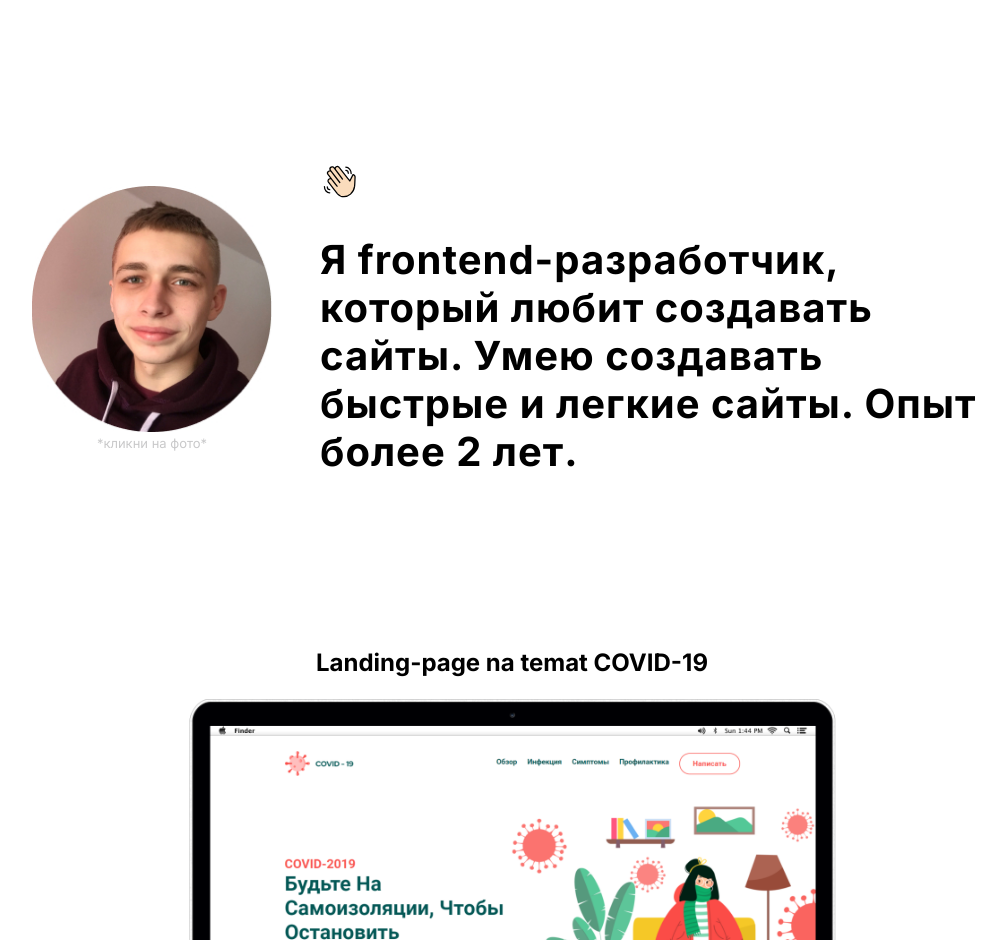
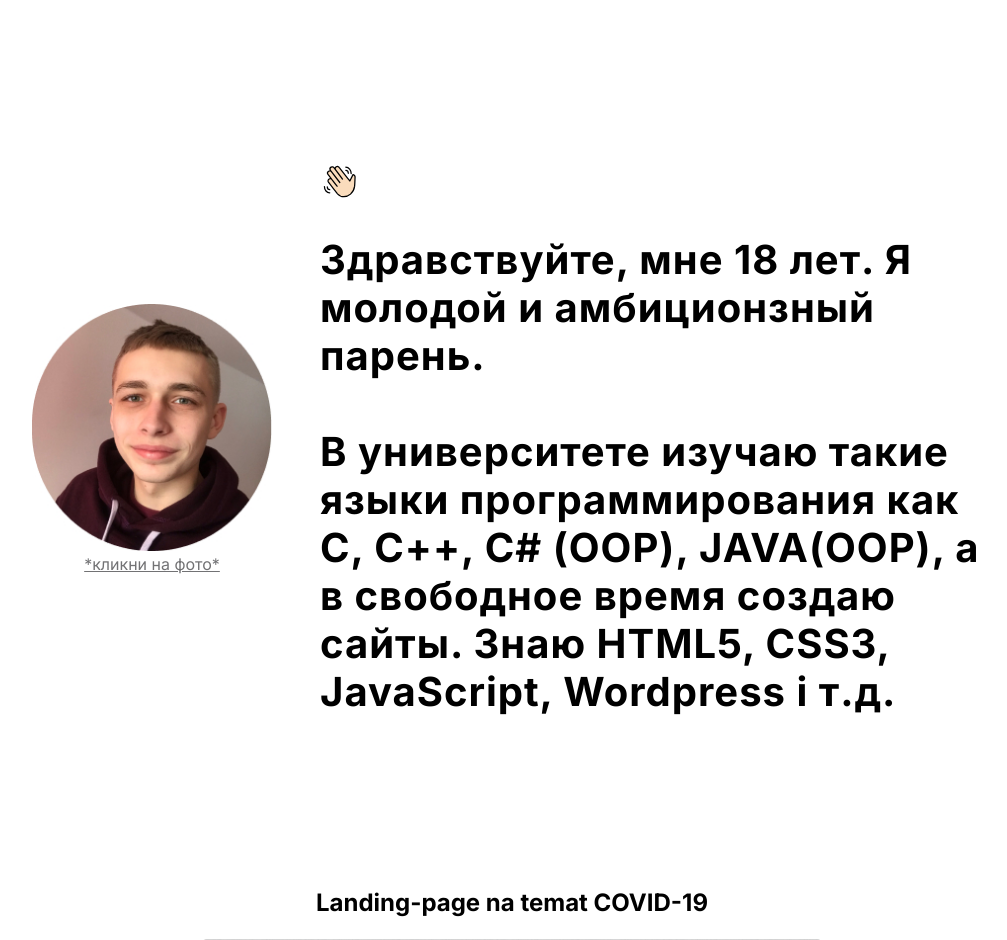
Before and after one commit to antonmaisiuk/Web-Projects, a PHP site: page / in a window 1280 px wide. Shown: the top 940 px of the page, without its empty margins (128-1135 px from the left). Run offline with PHP 8.4, Linux system fonts and the light colour scheme.

Commit message:
Solve some problems with translate and links

```diff
--- a/Portfolio/css/main.css
+++ b/Portfolio/css/main.css
@@ -27,8 +27,9 @@ body{
     cursor: pointer;
     text-align: center;
     margin-top: 5px;
-    font-size: 13px;
-    color: #C9C9CA;
+    font-size: 16px;
+    color: #727274;
+    text-decoration: underline;
 }
 .photo_link-pl{
     display: none;
--- a/Portfolio/index.html
+++ b/Portfolio/index.html
@@ -23,12 +23,17 @@
                 </div>
                 <div class="header__intro-txt">
                     <h1 class="intro-txt intro_txt-ru">
-                        Я frontend-разработчик, который любит создавать сайты.
-                        Умею создавать быстрые и легкие сайты. Опыт более 2 лет.
+                            Здравствуйте, мне 18 лет. Я молодой и амбиционзный парень.
+                            <br>  <br>
+                             В университете изучаю такие языки программирования как C, C++, C# (OOP), JAVA(OOP), а в свободное время создаю сайты. Знаю HTML5, CSS3, JavaScript, Wordpress i т.д.
                     </h1>
                     <h1 class="intro-txt intro_txt-pl">
-                        Jestem frontend programistą, który lubi tworzyć strony
-                        internetowe. Jestem w stanie tworzyć szybkie i lekkie strony internetowe. Ponad 2 lata doświadczenia.
+                        Dzień dobry, mam 18 lat. Jestem młodym i ambitnym chłopakiem.
+                        <br><br>
+                        Na studiach się uczę takich języków programowania jak C, C++, C# (OOP),
+                        JAVA(OOP), a w wolnym czasie lubię tworzyć rżne strony internetowe. Wiem
+                        HTML5, CSS3, JavaScript, Wordpress i t.d.
+
                     </h1>
                 </div>
             </div>
@@ -37,7 +42,7 @@
         <main id="main">
             <div class="myprojects">
                 <div class="project">
-                    <a href="https://gematogenmay.github.io/Covid2019/" target="_blank" class="">
+                    <a href="https://antonmaisiuk.github.io/Web-Projects/Covid-19/index.html " target="_blank" class="">
                         <div class="project__title">
                         <p class="project__title-ru">Landing-page на тему COVID-19</p>
                         <p class="project__title-pl">Landing-page na temat COVID-19</p>
@@ -49,7 +54,7 @@
                 </div>
 
                 <div class="project">
-                    <a href="https://gematogenmay.github.io/Projects/Hotel%20Booking/" target="_blank" class="">
+                    <a href="https://antonmaisiuk.github.io/Web-Projects/Hotel Booking/index.html " target="_blank" class="">
                         <div class="project__title">
                         <p class="project__title-ru">Сайт по бронированию отеля</p>
                         <p class="project__title-pl">Strona rezerwacji hoteli</p>
@@ -62,7 +67,7 @@
                 </div>
 
                 <div class="project">
-                    <a href="https://gematogenmay.github.io/Delivery-Food/" target="_blank" class="">
+                    <a href="https://antonmaisiuk.github.io/Web-Projects/DeliveryFood/index.html" target="_blank" class="">
                         <div class="project__title">
                         <p class="project__title-ru">Сервис доставки еды</p>
                         <p class="project__title-pl">Usługa dostawy jedzenia</p>
@@ -75,7 +80,7 @@
                 </div>
 
                 <div class="project">
-                    <a href="https://gematogenmay.github.io/Projects/FoodMarket/" target="_blank" class="">
+                    <a href="https://antonmaisiuk.github.io/Web-Projects/FoodMarket/index.html" target="_blank" class="">
                         <div class="project__title">
                         <p class="project__title-ru">Вёрстка магазина морепродуктов</p>
                         <p class="project__title-pl">Układ sklepu z owocami morza</p>
--- a/Portfolio/js/script.js
+++ b/Portfolio/js/script.js
@@ -4,7 +4,7 @@
 let lang = window.navigator.language;
 console.log(lang);
 
-var introTextRu = document.querySelector(".intro_txt-ru");
+    var introTextRu = document.querySelector(".intro_txt-ru");
     var introTextPl = document.querySelector(".intro_txt-pl");
     var photoLinkRu = document.querySelector(".photo_link-ru");
     var photoLinkPl = document.querySelector(".photo_link-pl");
@@ -26,7 +26,7 @@ if (lang == "pl"){
     }
 
 }
-if (lang == "ru"){
+if (lang == "ru-RU"){
 
     introTextRu.style.display = "block";
     introTextPl.style.display = "none";
```
